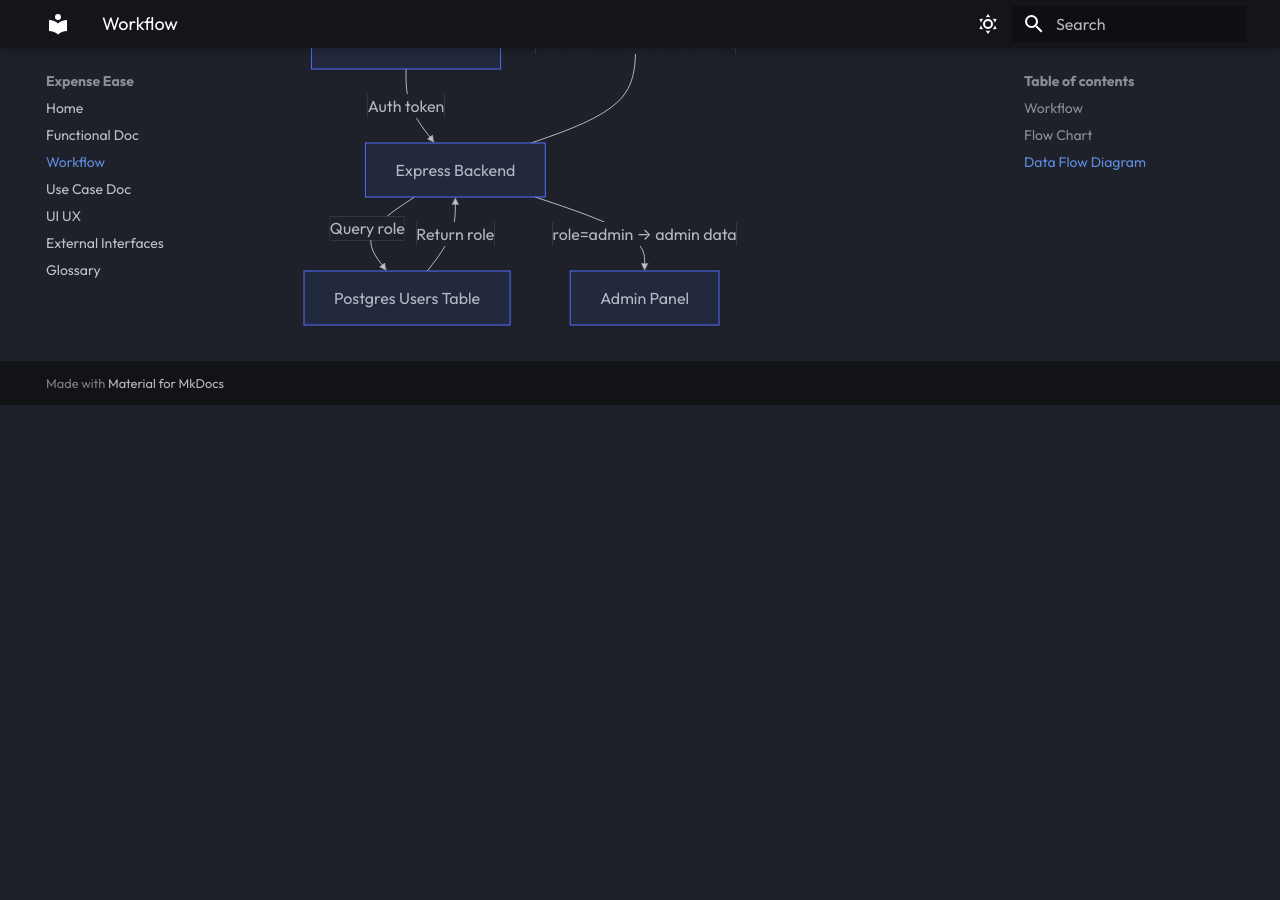
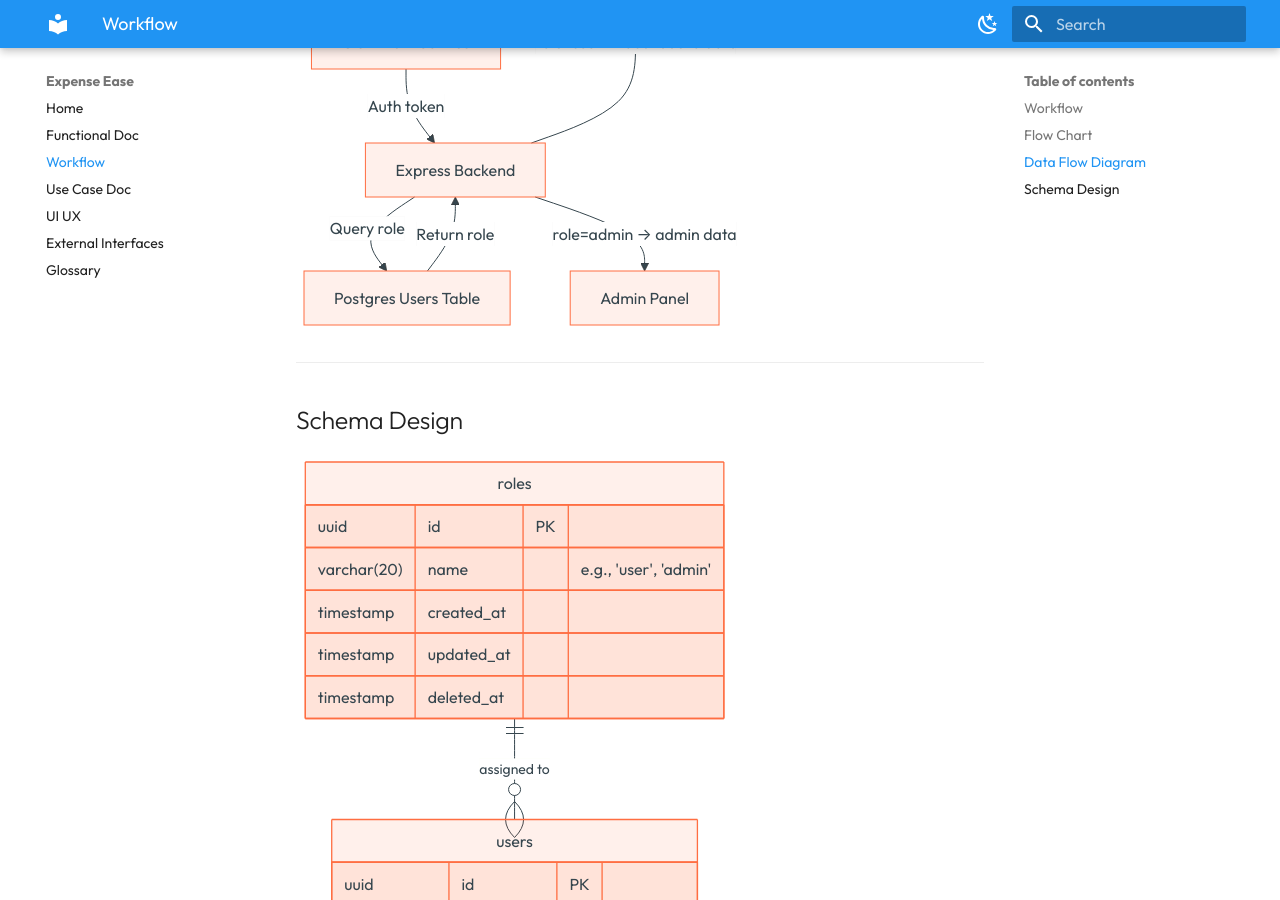
Before and after one commit to kunalgkmit/phase0-project-documentation, an MkDocs documentation site: the page built from docs/workflow.md, in a window 1280 px wide and 900 px high, scrolled down 2278 px. Built offline with MkDocs 1.6.1 and Material for MkDocs 9.7.7, drawn with Linux system fonts in a browser that asks for light colours; before the commit the page ends 2683 px from its top, so only the background shows below that; some of the changed lines change nothing that is shown.

Commit message:
feat: add schema design

````diff
--- a/docs/workflow.md
+++ b/docs/workflow.md
@@ -64,3 +64,45 @@
 
 
 ```
+
+---
+
+## Schema Design
+
+```mermaid
+erDiagram
+    users ||--o{ transactions : "has"
+    roles ||--o{ users : "assigned to"
+
+    users {
+        uuid id PK
+        uuid role_id FK "→ roles.id"
+        varchar(100) first_name
+        varchar(100) last_name
+        varchar(255) email
+        timestamp created_at
+        timestamp updated_at
+        timestamp deleted_at
+    }
+
+    roles {
+        uuid id PK
+        varchar(20) name "e.g., 'user', 'admin'"
+        timestamp created_at
+        timestamp updated_at
+        timestamp deleted_at
+    }
+
+    transactions {
+        uuid id PK
+        uuid user_id FK "→ users.id"
+        varchar(20) entry_type "income / expense"
+        varchar(255) title
+        decimal amount
+        date occurred_at
+        timestamp created_at
+        timestamp updated_at
+        timestamp deleted_at
+    }
+
+```
--- a/mkdocs.yml
+++ b/mkdocs.yml
@@ -11,21 +11,20 @@
     text: Outfit
     code: Roboto Mono
   palette:
-    # Dark Mode
-    - scheme: slate
-      toggle:
-        icon: material/weather-sunny
-        name: Dark mode
-      primary: black
-      accent: white
-
-    # Light Mode
+  # Light Mode
     - scheme: default
       toggle:
         icon: material/weather-night
         name: Light mode
       primary: blue
       accent: deep orange
+    # # Dark Mode
+    # - scheme: slate
+    #   toggle:
+    #     icon: material/weather-sunny
+    #     name: Dark mode
+    #   primary: black
+    #   accent: white
 
 markdown_extensions:
   - attr_list
````
